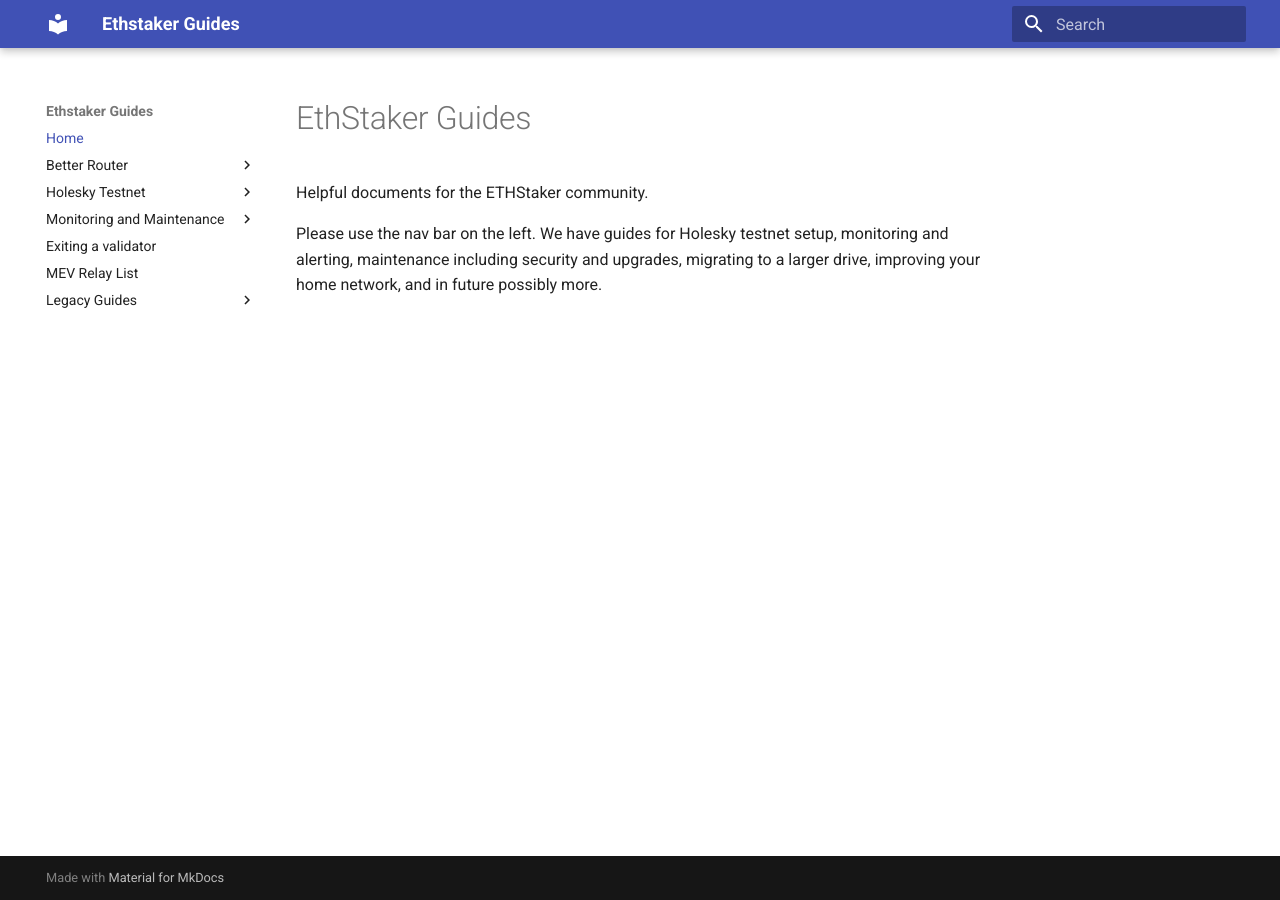
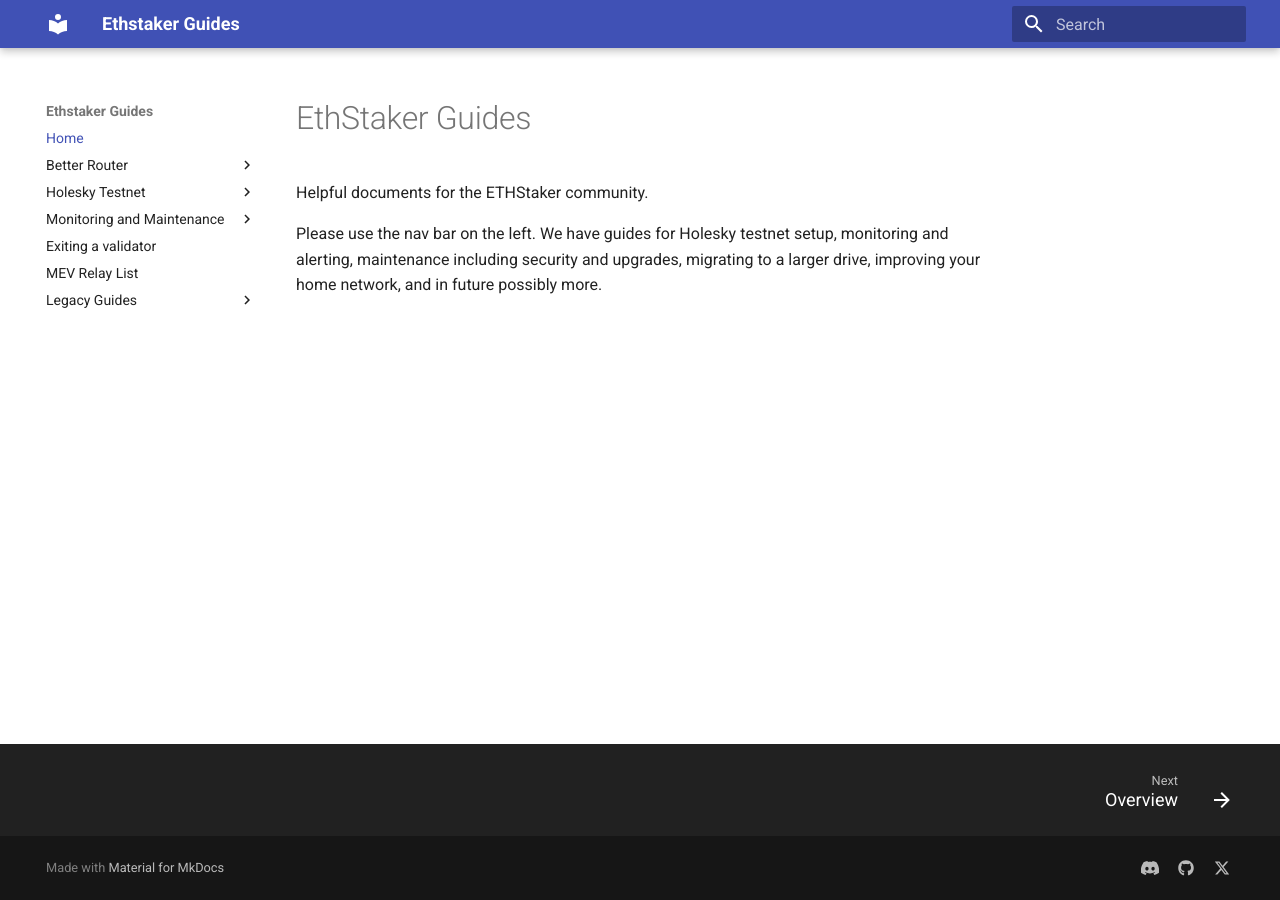
Before and after one commit to eth-educators/ethstaker-guides, an MkDocs documentation site: the page built from docs/README.md, in a window 1280 px wide. Built offline with MkDocs 1.6.1 and Material for MkDocs 9.7.7, drawn with Linux system fonts in a browser that asks for light colours.

Commit message:
Add a footer (#122)

```diff
--- a/mkdocs.yml
+++ b/mkdocs.yml
@@ -7,8 +7,17 @@
     - search.suggest
     - search.highlight
     - search.share
+    - navigation.footer
 plugins:
   - search
+extra:
+  social:
+    - icon: fontawesome/brands/discord
+      link: https://discord.gg/ethstaker
+    - icon: fontawesome/brands/github
+      link: https://github.com/eth-educators
+    - icon: fontawesome/brands/x-twitter
+      link: https://x.com/ethstaker
 nav:
   - Home: README.md
   - Better Router:
```
